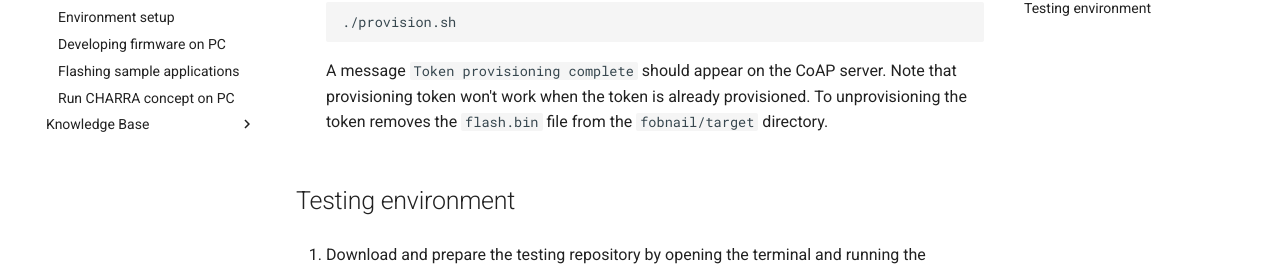
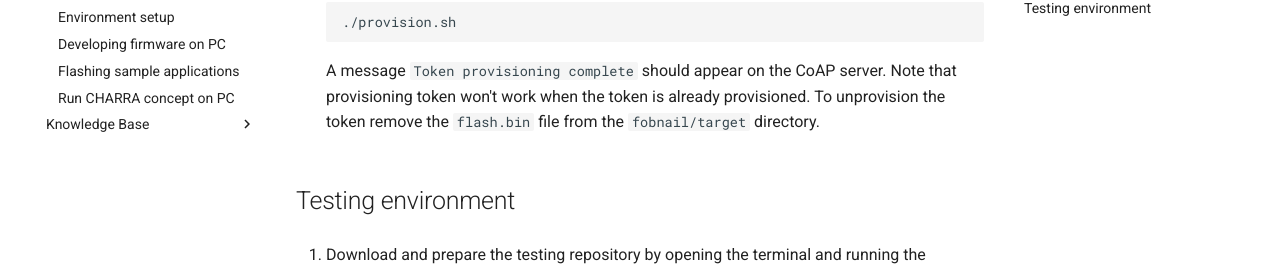
Before and after one commit to fobnail/docs, an MkDocs documentation site: the page built from docs/preparation_for_tests.md, in a window 1280 px wide and 900 px high, scrolled down 1971 px. Shown: the part 199-470 px from the top of the window. Built offline with MkDocs 1.6.1 and Material for MkDocs 9.7.7, drawn with Linux system fonts in a browser that asks for light colours.

Commit message:
Update docs/preparation_for_tests.md
Co-authored-by: Artur Kowalski <artur.kowalski@3mdeb.com>

```diff
--- a/docs/preparation_for_tests.md
+++ b/docs/preparation_for_tests.md
@@ -103,7 +103,7 @@ client.
 
     A message `Token provisioning complete` should appear on the CoAP server.
     Note that provisioning token won't work when the token is already
-    provisioned. To unprovisioning the token removes the `flash.bin` file from
+    provisioned. To unprovision the token remove the `flash.bin` file from
     the `fobnail/target` directory.
 
 ## Testing environment
```
